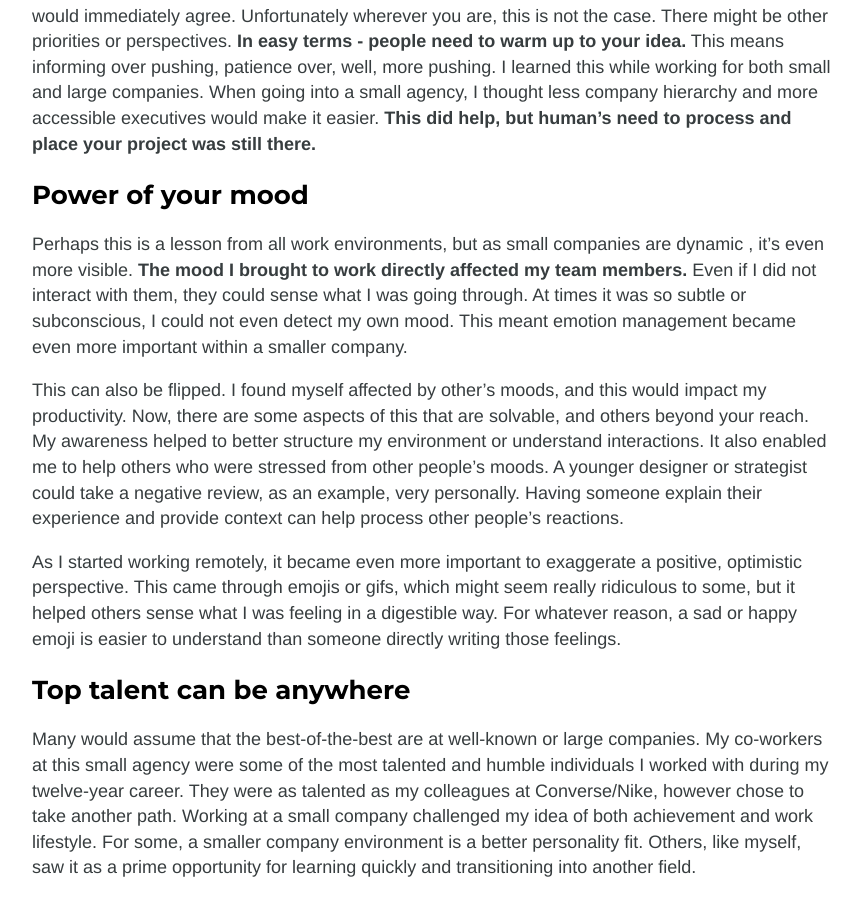
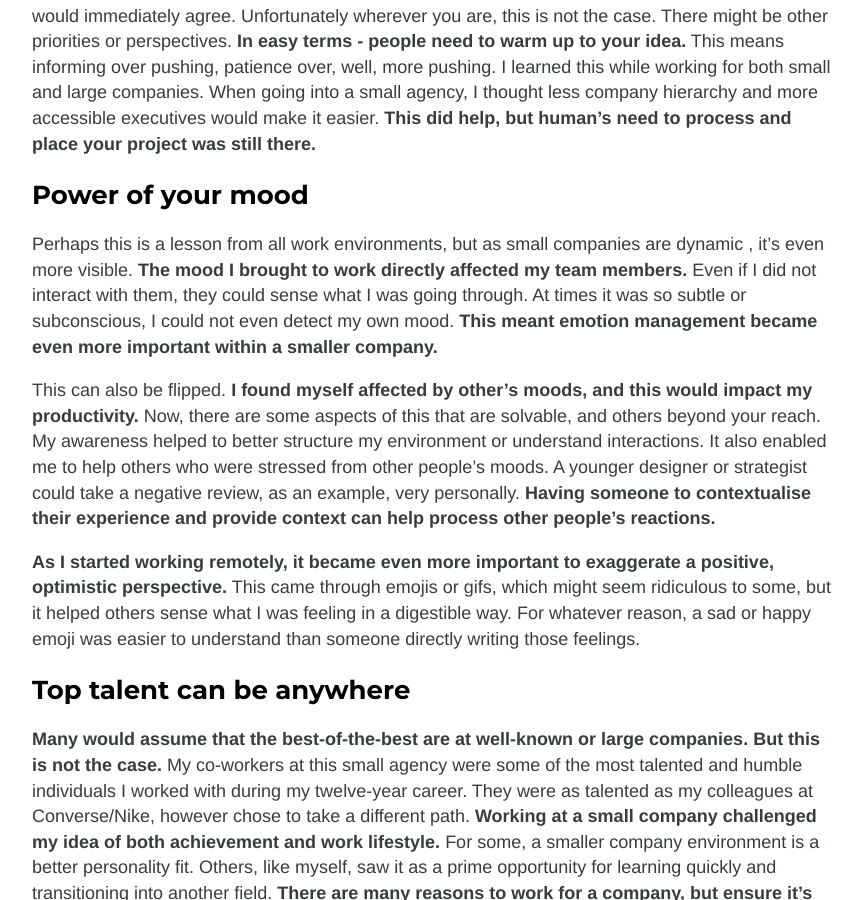
Before and after one commit to emilygv/emilyvernon.com, a Jekyll site: the page built from _posts/2020-10-07-there-is-nothing-small-about-working-at-a-small-company.md, in a window 1280 px wide and 900 px high, scrolled down 2012 px. Shown: the whole window, without its empty margins (32-894 px from the left). Built offline with Jekyll 4.4.1, drawn with Linux system fonts in a browser that asks for light colours; nearby versions of some CDN libraries; some of the changed lines change nothing that is shown; some of the changed text lies outside the part shown.

Commit message:
Update 2020-10-07-there-is-nothing-small-about-working-at-a-small-company.md

```diff
--- a/_posts/2020-10-07-there-is-nothing-small-about-working-at-a-small-company.md
+++ b/_posts/2020-10-07-there-is-nothing-small-about-working-at-a-small-company.md
@@ -35,20 +35,20 @@
 
 ## Power of your mood
 
-Perhaps this is a lesson from all work environments, but as small companies are dynamic , it’s even more visible. **The mood I brought to work directly affected my team members.** Even if I did not interact with them, they could sense what I was going through. At times it was so subtle or subconscious, I could not even detect my own mood. This meant emotion management became even more important within a smaller company.
+Perhaps this is a lesson from all work environments, but as small companies are dynamic , it’s even more visible. **The mood I brought to work directly affected my team members.** Even if I did not interact with them, they could sense what I was going through. At times it was so subtle or subconscious, I could not even detect my own mood. **This meant emotion management became even more important within a smaller company.**
 
-This can also be flipped. I found myself affected by other’s moods, and this would impact my productivity. Now, there are some aspects of this that are solvable, and others beyond your reach. My awareness helped to better structure my environment or understand interactions. It also enabled me to help others who were stressed from other people’s moods. A younger designer or strategist could take a negative review, as an example, very personally. Having someone explain their experience and provide context can help process other people’s reactions.
+This can also be flipped. **I found myself affected by other’s moods, and this would impact my productivity.** Now, there are some aspects of this that are solvable, and others beyond your reach. My awareness helped to better structure my environment or understand interactions. It also enabled me to help others who were stressed from other people’s moods. A younger designer or strategist could take a negative review, as an example, very personally. **Having someone to contextualise their experience and provide context can help process other people’s reactions.**
 
-As I started working remotely, it became even more important to exaggerate a positive, optimistic perspective. This came through emojis or gifs, which might seem really ridiculous to some, but it helped others sense what I was feeling in a digestible way. For whatever reason, a sad or happy emoji is easier to understand than someone directly writing those feelings.
+**As I started working remotely, it became even more important to exaggerate a positive, optimistic perspective.** This came through emojis or gifs, which might seem  ridiculous to some, but it helped others sense what I was feeling in a digestible way. For whatever reason, a sad or happy emoji was easier to understand than someone directly writing those feelings.
 
 ## Top talent can be anywhere
 
-Many would assume that the best-of-the-best are at well-known or large companies. My co-workers at this small agency were some of the most talented and humble individuals I worked with during my twelve-year career. They were as talented as my colleagues at Converse/Nike, however chose to take another path. Working at a small company challenged my idea of both achievement and work lifestyle. For some, a smaller company environment is a better personality fit. Others, like myself, saw it as a prime opportunity for learning quickly and transitioning into another field.
+**Many would assume that the best-of-the-best are at well-known or large companies. But this is not the case.** My co-workers at this small agency were some of the most talented and humble individuals I worked with during my twelve-year career. They were as talented as my colleagues at Converse/Nike, however chose to take a different path. **Working at a small company challenged my idea of both achievement and work lifestyle.** For some, a smaller company environment is a better personality fit. Others, like myself, saw it as a prime opportunity for learning quickly and transitioning into another field. **There are many reasons to work for a company, but ensure it's your reason and not someone else's.**
 
 ## Let’s summarise
 
-- (idea)
-- (idea)
-- (idea)
-- (idea)
-- (idea)
+- Working at a small company enabled me to get the skills I desired, regardless of title or company size
+- There is a sense of responisbility and impact when working at a small company
+- Changing the company is possible, however it still takes time for others to see your viewpoint
+- The mood I brought to work directly affected my team members and vice versa
+- Great talent is everywhere, and working at a smaller company can be a better fit for some
```
